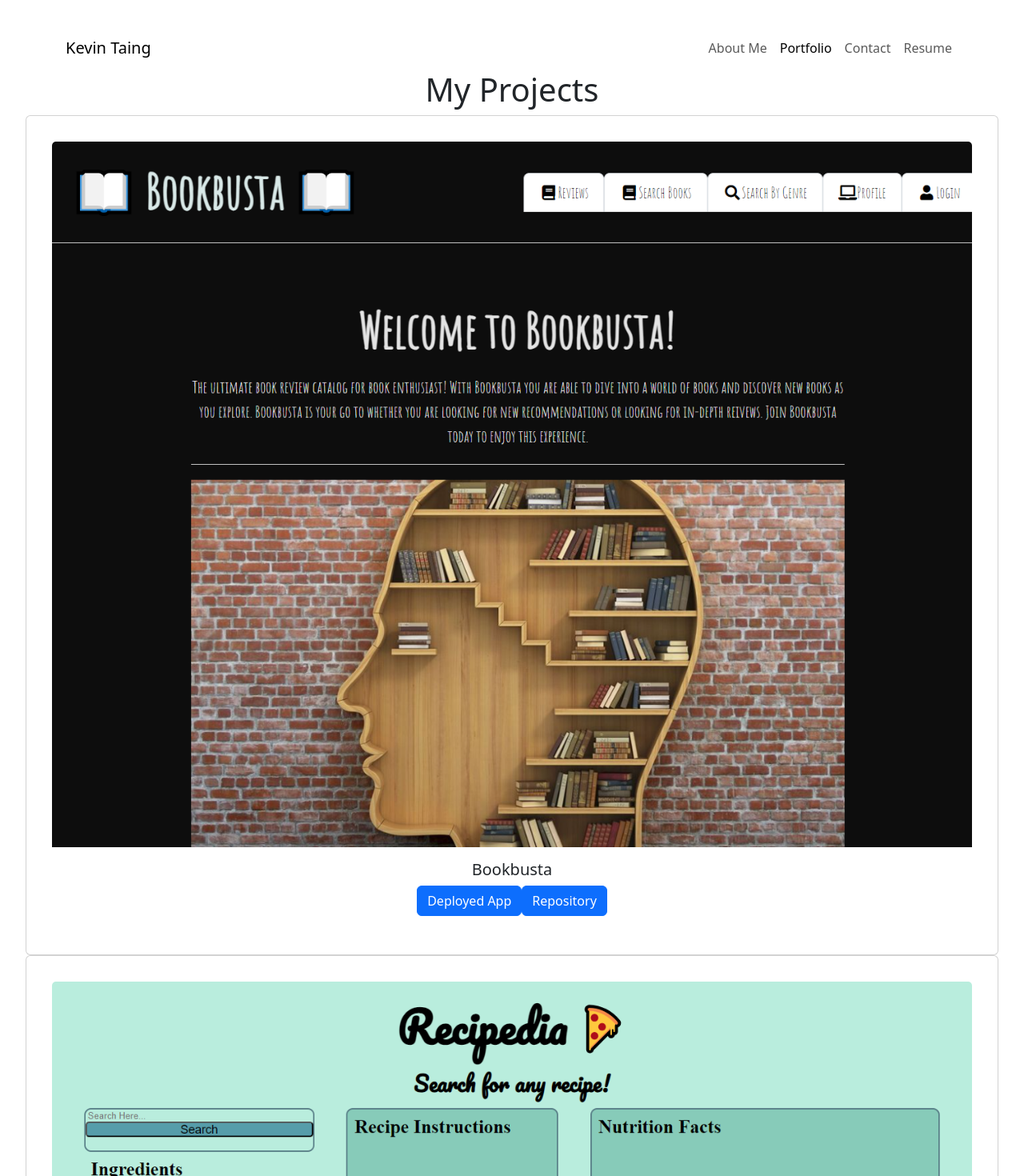
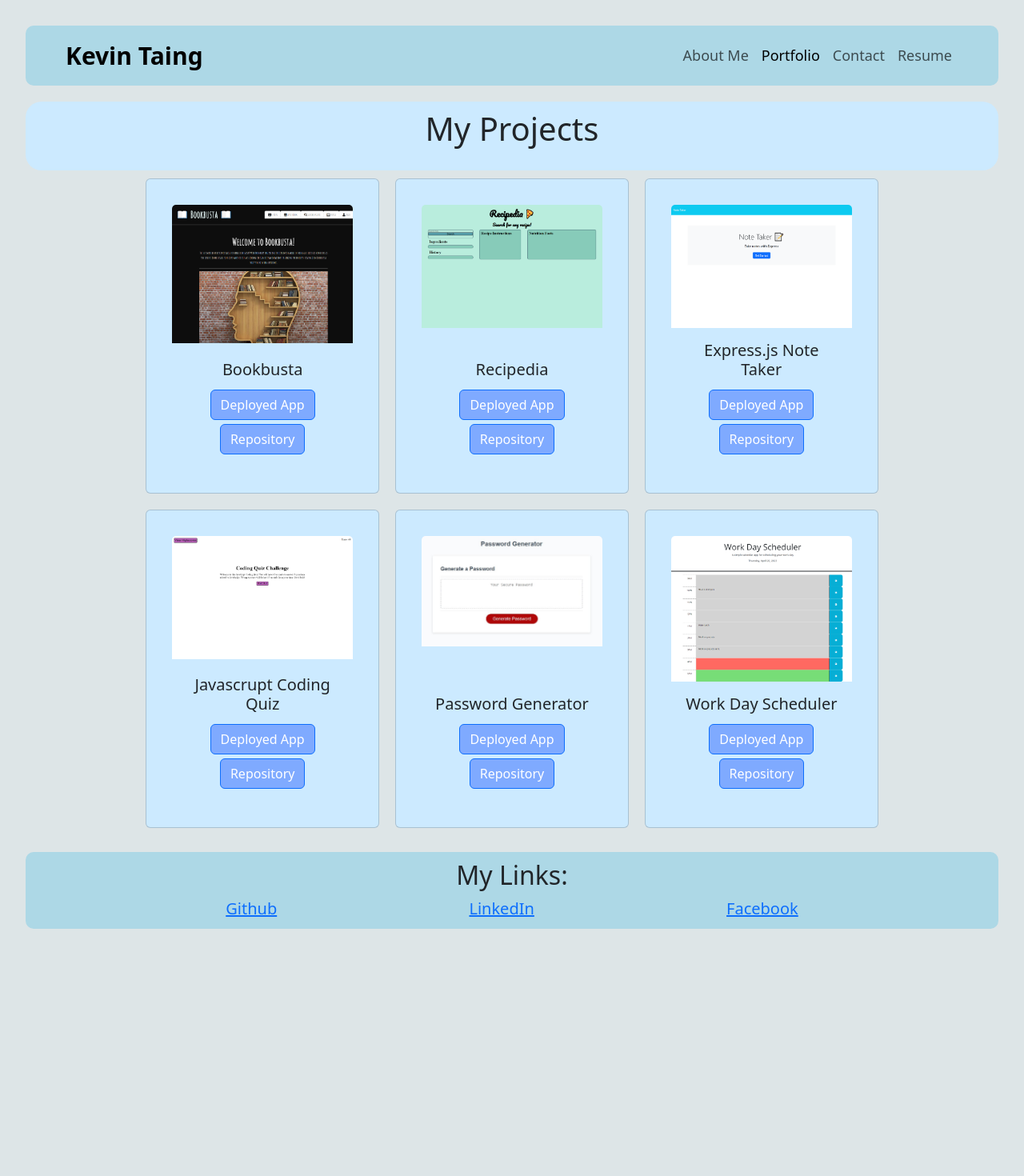
Before and after one commit to Soleiles/react_portfolio, a React (Vite) app: page /portfolio in a window 1280 px wide. Shown: the top 1470 px of the page at 80% size. After the commit the page ends 1193 px from the top, so only its background shows below. Built offline with nearby package versions, Linux system fonts and the light colour scheme.

Commit message:
styled aboutme and portfolio;

```diff
--- a/src/App.jsx
+++ b/src/App.jsx
@@ -2,12 +2,14 @@ import { Outlet } from 'react-router-dom';
 
 import './App.css';
 import NavTabs from './components/Nav';
+import Footer from './components/Footer';
 
 function App() {
   return (
     <>
       <NavTabs />
       <Outlet />
+      <Footer />
     </>
   );
 }
--- /dev/null
+++ b/src/components/Footer.jsx
@@ -0,0 +1,17 @@
+import React from 'react';
+import '../styles/Footer.css';
+
+function Footer() {
+    return (
+        <footer className="footer-bar">
+            <h2>My Links:</h2>
+            <div className="links">
+                <a href="https://github.com/Soleiles">Github</a>
+                <a href="https://www.linkedin.com/in/kevin-taing-b87491288/">LinkedIn</a>
+                <a href="https://www.facebook.com/kevin.taing.52/">Facebook</a>
+            </div>
+        </footer>
+    );
+}
+
+export default Footer;
--- a/src/components/Nav.jsx
+++ b/src/components/Nav.jsx
@@ -2,6 +2,7 @@ import Container from 'react-bootstrap/Container'
 import Nav from 'react-bootstrap/Nav';
 import Navbar from 'react-bootstrap/Navbar';
 import { Link, useLocation } from 'react-router-dom';
+import '../styles/NavBar.css';
 
 function NavTabs() {
   const currentPage = useLocation().pathname;
@@ -10,7 +11,7 @@ function NavTabs() {
     <header>
       <Navbar expand='lg' className='nav-bar'>
         <Container>
-          <Navbar.Brand className='full-name'>Kevin Taing</Navbar.Brand>
+          <Navbar.Brand className='name'>Kevin Taing</Navbar.Brand>
           <Navbar.Toggle aria-controls='basic-navbar-nav' />
           <Navbar.Collapse id='basic-navbar-nav'>
             <Nav className='ms-auto tabs'>
--- a/src/pages/AboutMe.jsx
+++ b/src/pages/AboutMe.jsx
@@ -1,14 +1,15 @@
 import React from 'react';
+import Portrait from '../assets/images/portrait.png';
 
 export default function AboutMe() {
     return (
         <div>
             <article className="header">
                 <h1 className="title">About Me</h1>
-                {/* IMG PlACEHOLDER */}
+                <img className="portrait" src={Portrait} alt="" />
             </article>
             <article className="bio">
-                <p>PLACEHOLDER TEXT</p>
+                <p>Hello! My name is Kevin and I am learning how to be a full stack developer! I'm currently enrolled in UPenn's coding bootcamp and am striving to make this a full time career.</p>
             </article>
         </div>
     );
--- a/src/pages/Resume.jsx
+++ b/src/pages/Resume.jsx
@@ -1,4 +1,5 @@
 import React from 'react';
+import '../styles/AboutMe.css';
 
 export default function Resume() {
     return (
--- a/src/styles/AboutMe.css
+++ b/src/styles/AboutMe.css
@@ -1,3 +1,15 @@
-* {
-    border-color: solid black;
+.portrait {
+    width: 20%;
+    display: flex;
+    margin-left: 20px;
 }
+.header {
+    background-color: #cceaff;
+    padding-top: 10px;
+    padding-bottom: 20px;
+    border-radius: 20px;
+}
+p {
+    margin-top: 20px;
+    font-size: 23px;
+}
--- /dev/null
+++ b/src/styles/Footer.css
@@ -0,0 +1,11 @@
+.footer-bar {
+    background-color: lightblue;
+    margin-top: 20px;
+    border-radius: 10px;
+    padding: 10px;
+}
+.links {
+    display: flex;
+    justify-content: space-evenly;
+    font-size: 20px;
+}
--- a/src/styles/NavBar.css
+++ b/src/styles/NavBar.css
@@ -1,3 +1,16 @@
-* {
-    border-color: solid black;
+body {
+    background-color: #dde5e7;
 }
+.nav-bar {
+    background-color: lightblue;
+    margin-bottom: 20px;
+    border-radius: 10px;
+    padding: 10px;
+}
+.name {
+    font-weight: 600;
+    font-size: 30px;
+}
+.nav-link {
+    font-size: 18px;
+}
--- a/src/styles/Portfolio.css
+++ b/src/styles/Portfolio.css
@@ -1,3 +1,20 @@
-* {
-    border-color: solid black;
+.project-card {
+    display: flex;
+    flex-wrap: wrap;
+    justify-content: center;
 }
+.card {
+    width: 24%;
+    background-color: #cceaff;
+    margin: 10px;
+}
+.card-body {
+    display: flex;
+    align-content: flex-end;
+    flex-wrap: wrap;
+    justify-content: center;
+}
+.btn {
+    margin-top: 5px;
+    background-color: #7faaff;
+}
```
Also changed, not shown: src/assets/images/portrait.png (added).
